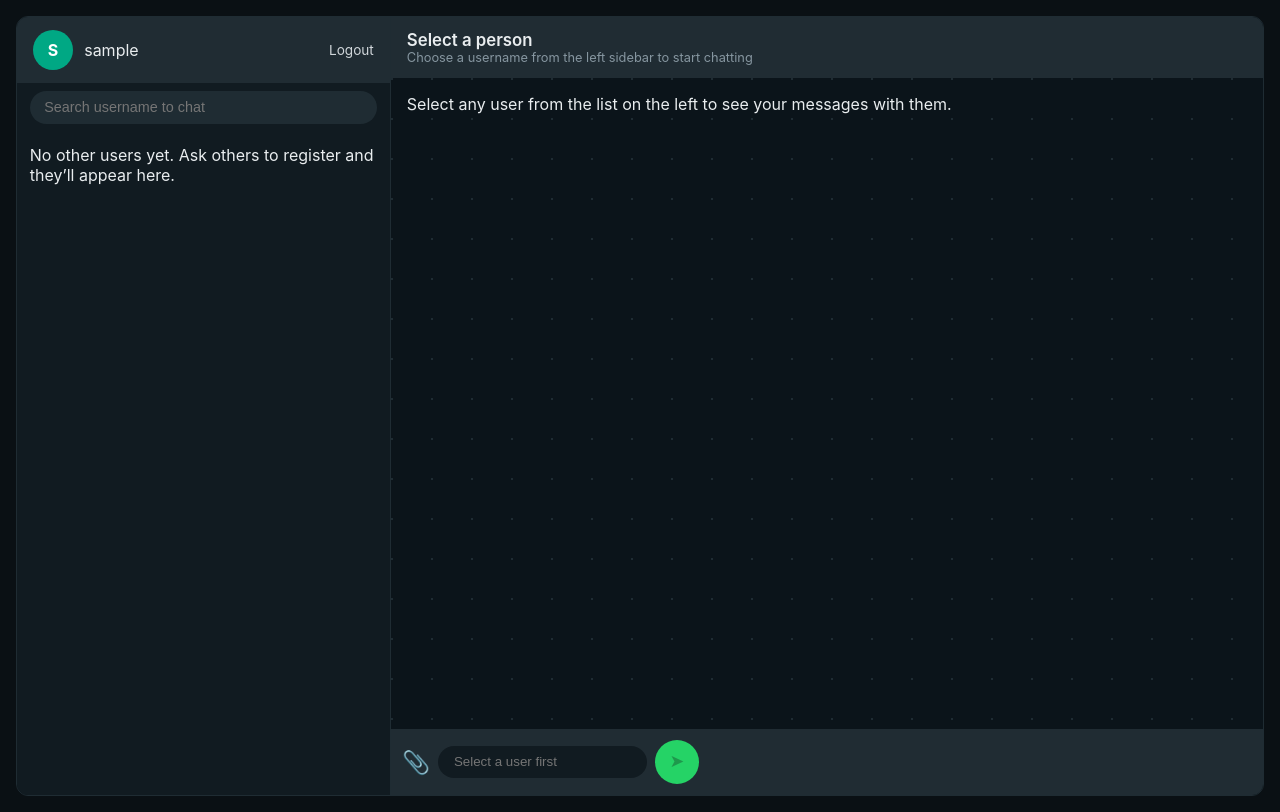
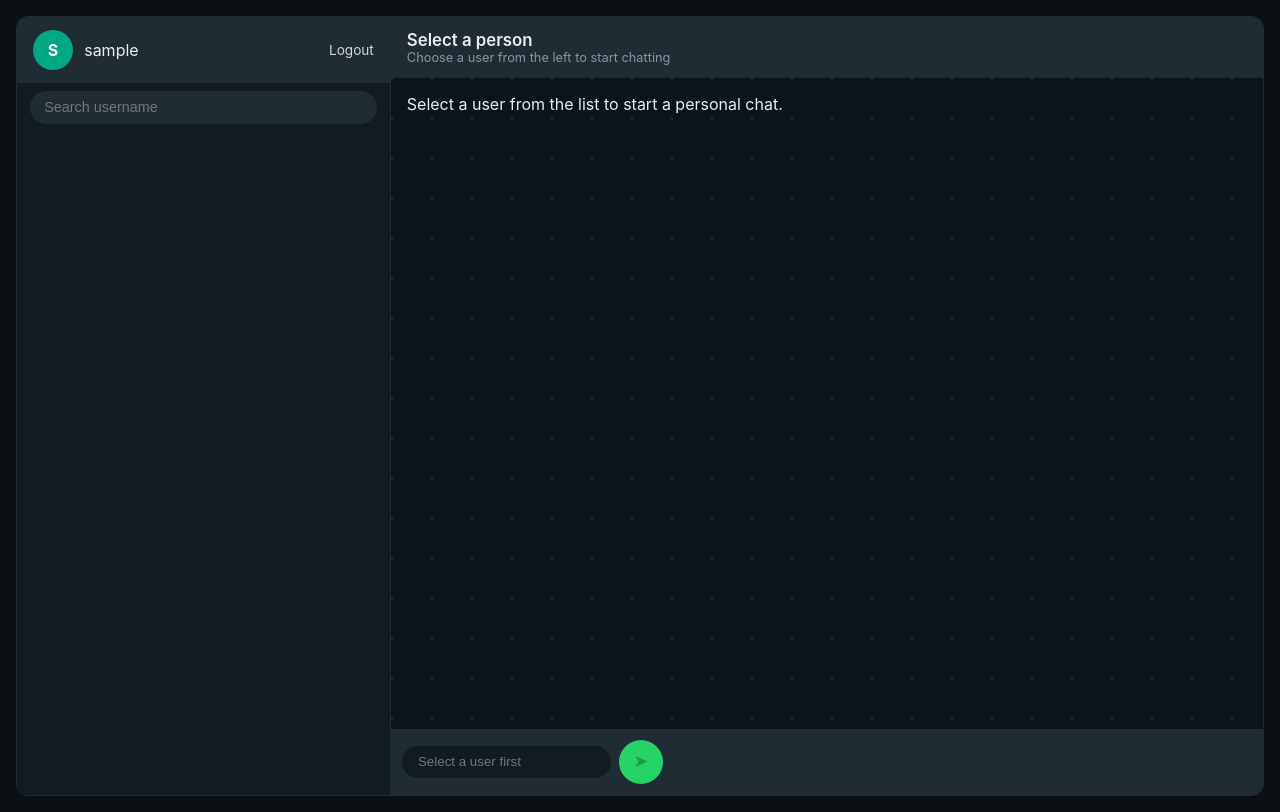
Before and after one commit to ashikurrahma017/nowrin-ashikur-chat, a Flask app: page /chat in a window 1280 px wide. Run offline with Flask 3, Linux system fonts and the light colour scheme; the visitor is signed in with stand-in values (Sample User, id 1); data comes from the database, SQL or seed files in the repository.

Commit message:
Update chat.html

```diff
--- a/templates/chat.html
+++ b/templates/chat.html
@@ -1,12 +1,12 @@
 {% extends "base.html" %}
-{% block title %}Chat | Whats chat{% endblock %}
+{% block title %}Chat | WhatsChat{% endblock %}
 
 {% block content %}
 <div class="whatsapp-layout"
      data-current="{{ current_username }}"
      data-active="{{ active_username or '' }}">
 
-    <!-- LEFT SIDEBAR: USER LIST + SEARCH -->
+    <!-- LEFT SIDEBAR: USERS LIST -->
     <aside class="sidebar">
         <header class="sidebar-header">
             <div class="profile-circle">{{ current_username[0]|upper }}</div>
@@ -16,7 +16,7 @@
 
         <div class="sidebar-search">
             <input id="user-search" type="text"
-                   placeholder="Search username to chat">
+                   placeholder="Search username">
         </div>
 
         <div class="chat-list" id="user-list">
@@ -26,16 +26,13 @@
                     <div class="chat-avatar">{{ u['username'][0]|upper }}</div>
                     <div class="chat-info">
                         <div class="chat-title username-text">{{ u['username'] }}</div>
-                        <div class="chat-last">Tap to chat</div>
+                        <div class="chat-last">
+                            Tap to chat
+                        </div>
                     </div>
                 </a>
             </div>
             {% endfor %}
-            {% if users|length == 0 %}
-            <div class="chat-last" style="padding:0.8rem;">
-                No other users yet. Ask others to register and they’ll appear here.
-            </div>
-            {% endif %}
         </div>
     </aside>
 
@@ -52,9 +49,7 @@
                 {% else %}
                     <div>
                         <div class="chat-title">Select a person</div>
-                        <div class="chat-subtitle">
-                            Choose a username from the left sidebar to start chatting
-                        </div>
+                        <div class="chat-subtitle">Choose a user from the left to start chatting</div>
                     </div>
                 {% endif %}
             </div>
@@ -63,17 +58,13 @@
         <section class="chat-body" id="messages">
             {% if not active_username %}
             <div class="empty-state">
-                <p>Select any user from the list on the left to see your messages with them.</p>
+                <p>Select a user from the list to start a personal chat.</p>
             </div>
             {% endif %}
         </section>
 
         <footer class="chat-footer">
             <form id="message-form">
-                <div class="input-icons">
-                    <label for="image-input" class="icon-button" title="Send photo">📎</label>
-                    <input id="image-input" type="file" accept="image/*" style="display:none">
-                </div>
                 <div class="input-wrapper">
                     <input id="message-input" type="text"
                            placeholder="{% if active_username %}Type a message{% else %}Select a user first{% endif %}"
```
